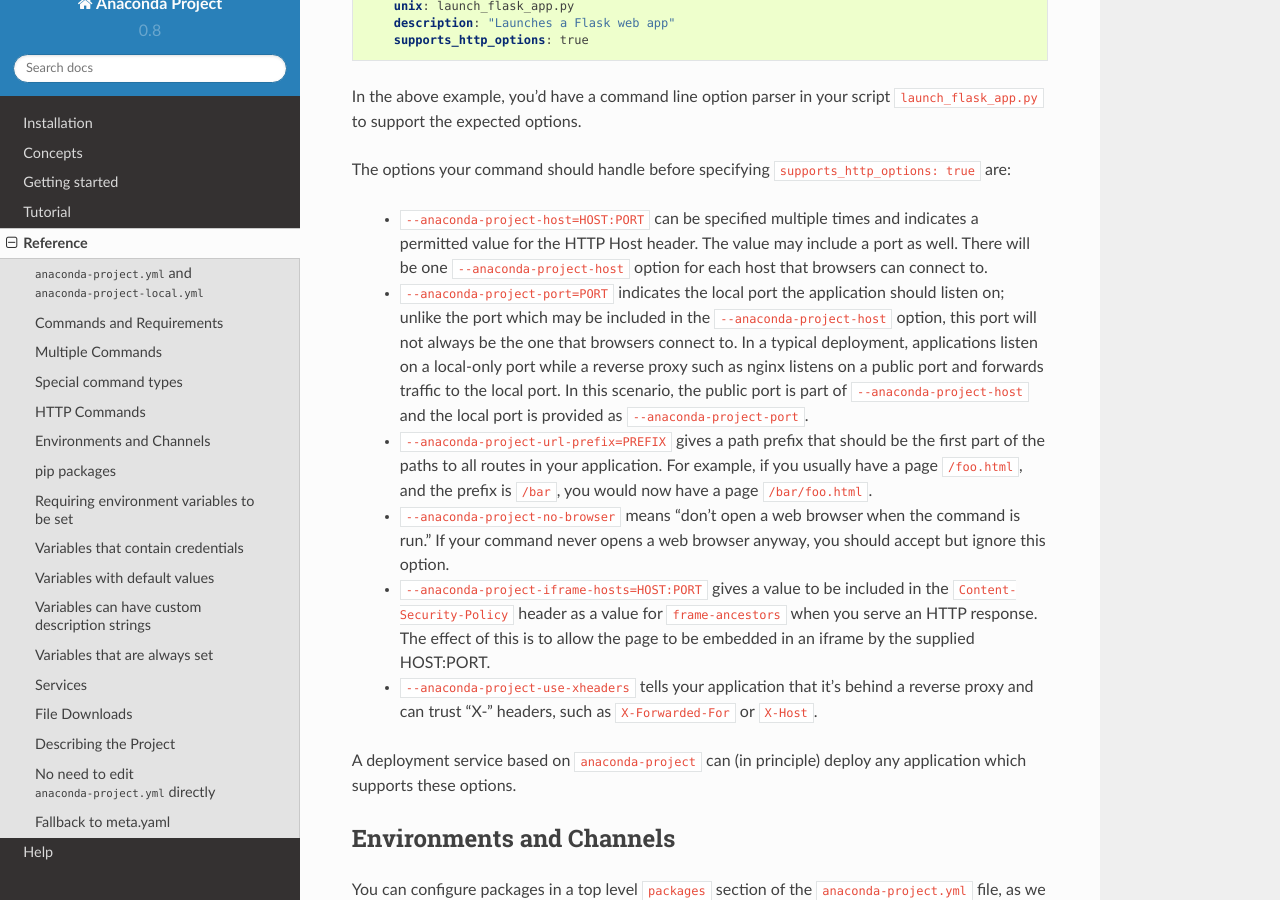
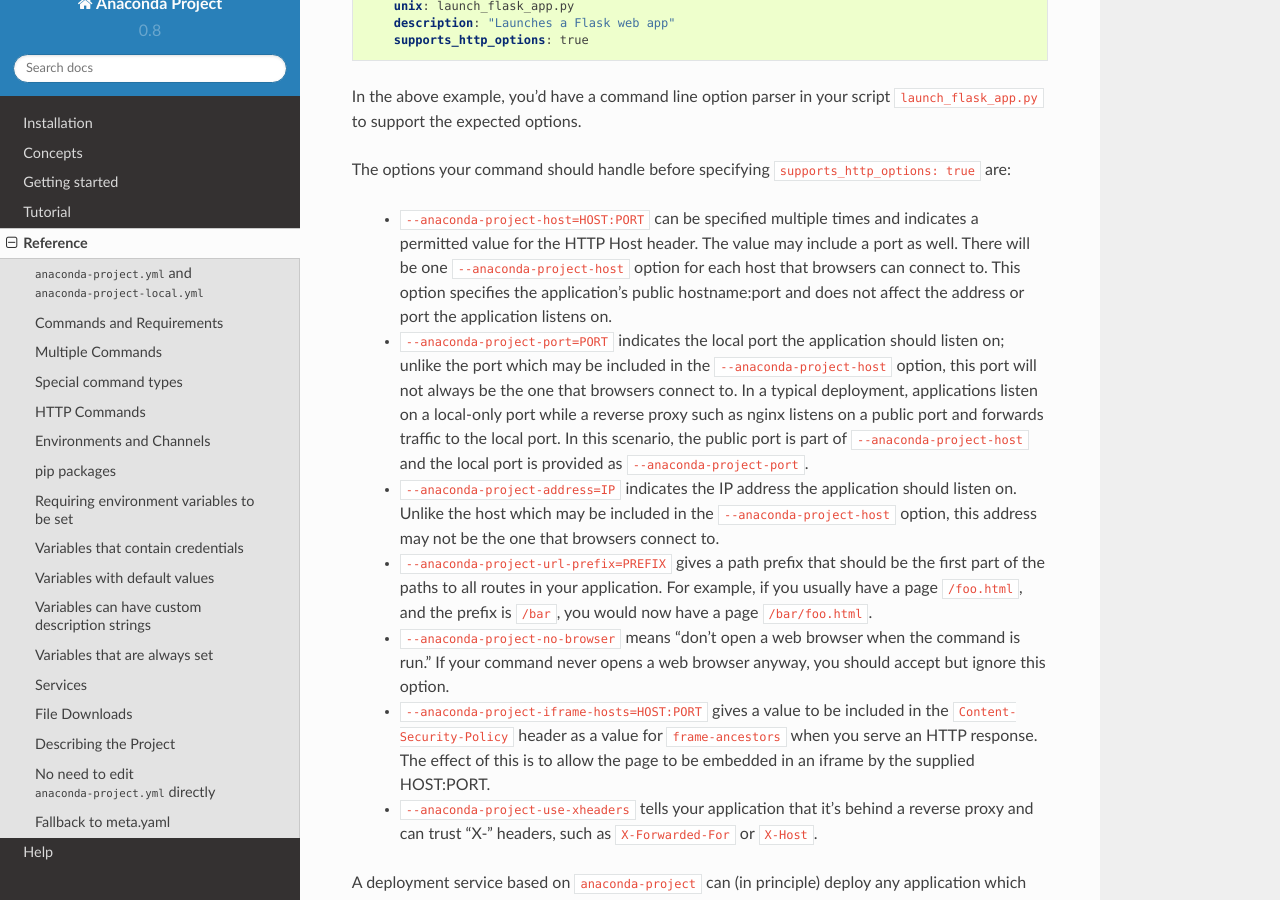
Before and after one commit to anaconda/anaconda-project, a Sphinx documentation site: the page built from docs/source/reference.rst, in a window 1280 px wide and 900 px high, scrolled down 3405 px. Built offline with Sphinx 7.4.7 and the Read the Docs theme 2.0.0, drawn with Linux system fonts in a browser that asks for light colours.

Commit message:
Support an --anaconda-project-address command line option
This specifies the ip to listen on (bokeh --address, jupyter --ip)

```diff
--- a/docs/source/reference.rst
+++ b/docs/source/reference.rst
@@ -187,7 +187,9 @@
    times and indicates a permitted value for the HTTP Host
    header. The value may include a port as well. There will be one
    ``--anaconda-project-host`` option for each host that browsers
-   can connect to.
+   can connect to. This option specifies the application's public
+   hostname:port and does not affect the address or port the
+   application listens on.
  * ``--anaconda-project-port=PORT`` indicates the local port the
    application should listen on; unlike the port which may be
    included in the ``--anaconda-project-host`` option, this port
@@ -197,6 +199,10 @@
    and forwards traffic to the local port. In this scenario, the
    public port is part of ``--anaconda-project-host`` and the
    local port is provided as ``--anaconda-project-port``.
+ * ``--anaconda-project-address=IP`` indicates the IP address the
+   application should listen on. Unlike the host which may be
+   included in the ``--anaconda-project-host`` option, this
+   address may not be the one that browsers connect to.
  * ``--anaconda-project-url-prefix=PREFIX`` gives a path prefix that
    should be the first part of the paths to all
    routes in your application. For example,
```
Also changed, not shown: 2 other files.
